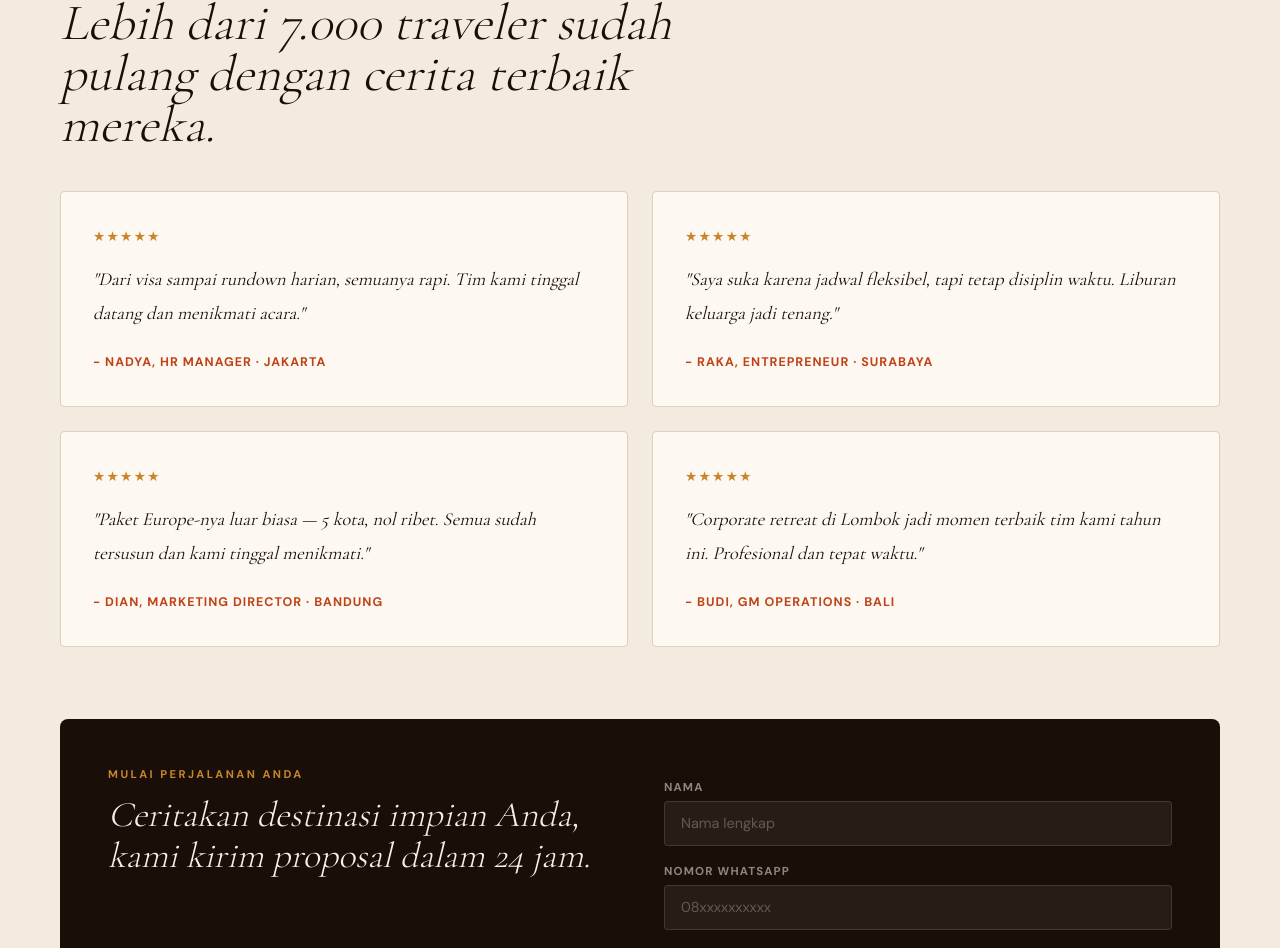
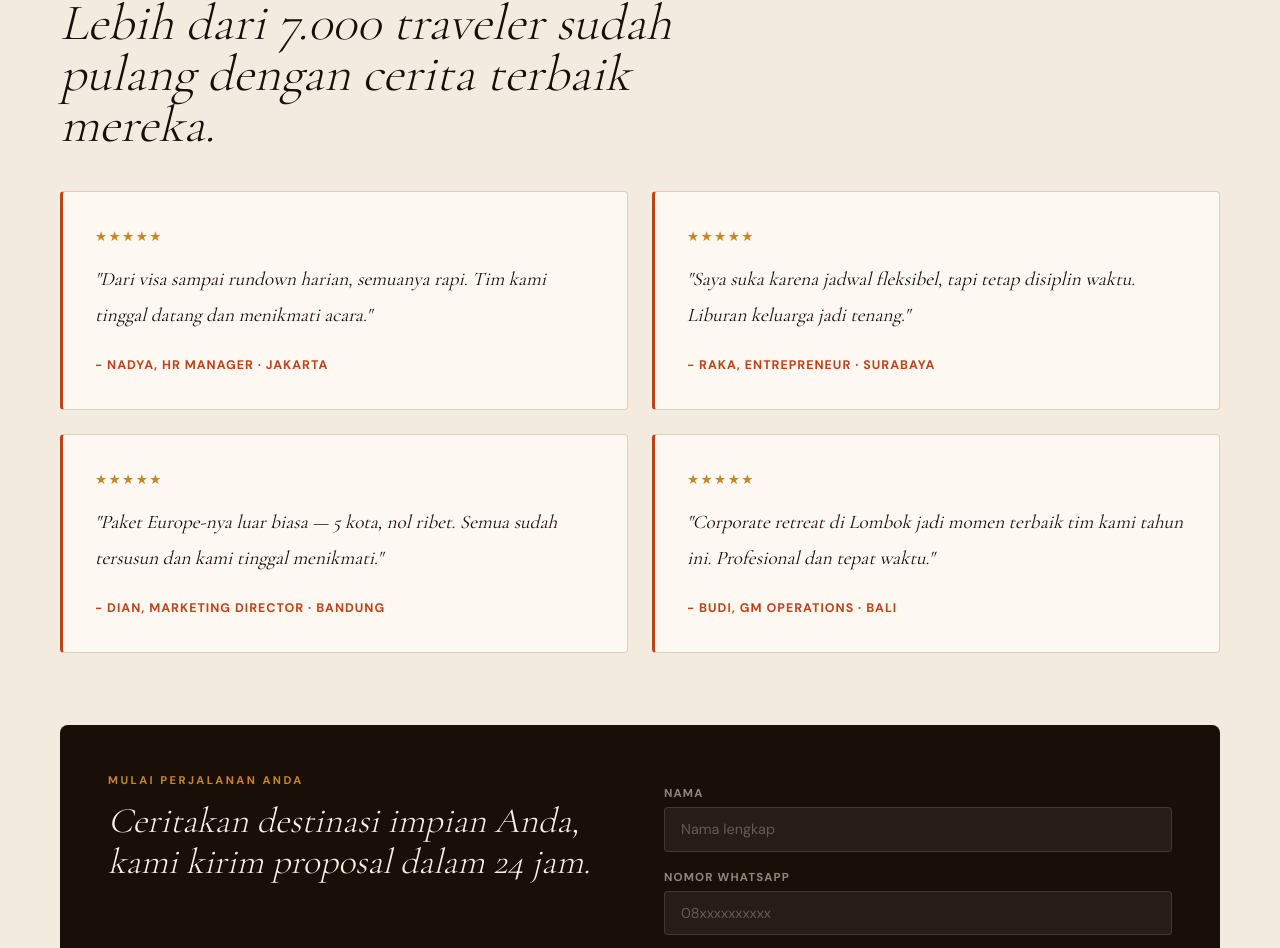
Before and after one commit to nugrahn0123/Preview-Travel-AN-Digital, a Next.js app: page / in a window 1280 px wide. Shown: the part 3147-4095 px from the top of the page. Built offline with nearby package versions, Linux system fonts and the light colour scheme.

Commit message:
style: add brand left-border accent to blockquote, increase font-size

```diff
--- a/app/globals.css
+++ b/app/globals.css
@@ -571,13 +571,14 @@ blockquote {
 	margin: 0;
 	border-radius: 4px;
 	border: 1px solid var(--line);
+	border-left: 3px solid var(--brand);
 	background: var(--surface);
 	padding: 2rem;
 	line-height: 1.85;
 	font-style: italic;
 	color: var(--ink);
 	font-family: var(--font-cormorant), serif;
-	font-size: 1.15rem;
+	font-size: 1.2rem;
 	font-weight: 400;
 }
 
```
